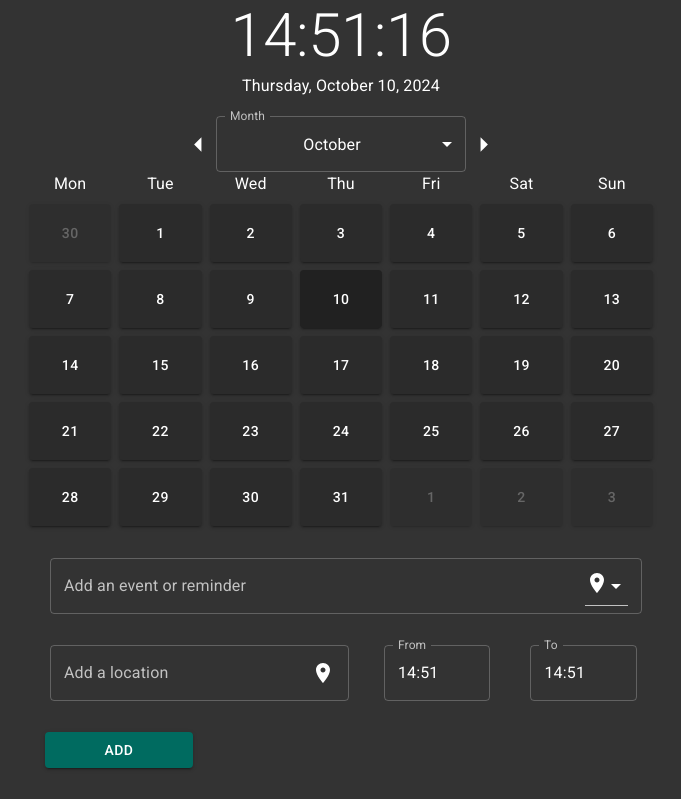
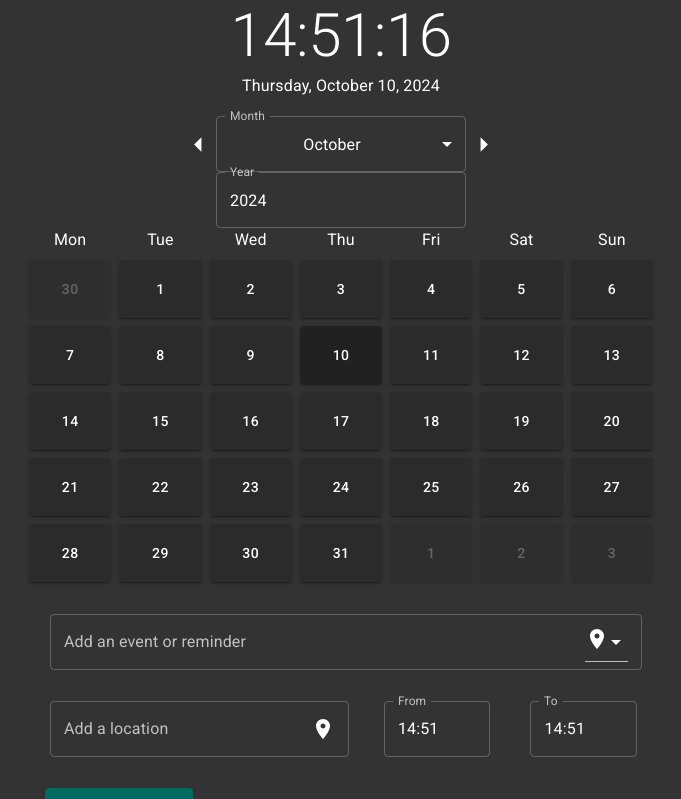
Before and after one commit to MarcusMohns/simple-calendar, a React (Vite) app: page / in a window 1280 px wide. Shown: the top 799 px of the page, without its empty margins (299-980 px from the left). Built offline with nearby package versions, Linux system fonts and the light colour scheme.

Commit message:
add select year

```diff
--- a/src/Calendar.jsx
+++ b/src/Calendar.jsx
@@ -3,7 +3,8 @@ import { useState, useEffect, Suspense, lazy } from "react";
 import Box from "@mui/material/Box";
 import { CalendarYear } from "./Utilities";
 import TextSection from "./TextSection";
-
+import SelectMonth from "./Components/SelectMonth";
+import SelectYear from "./Components/SelectYear";
 import DayDateDisplay from "./Components/DayDateDisplay";
 import Typography from "@mui/material/Typography";
 import CircularProgress from "@mui/material/CircularProgress";
@@ -165,6 +166,14 @@ const Calendar = () => {
         m: 2,
       }}
     >
+      <SelectMonth
+        selectedMonth={selectedDate.month}
+        setSelectedDate={setSelectedDate}
+        month={calendar[selectedDate.month]}
+        nextMonth={nextMonth}
+        previousMonth={previousMonth}
+      />
+      <SelectYear selectedYear={selectedDate.year} />
       <Suspense fallback={<CircularProgress color="success" />}>
         <Month
           month={calendar[selectedDate.month]}
--- /dev/null
+++ b/src/Components/SelectYear.jsx
@@ -0,0 +1,54 @@
+import React from "react";
+import Box from "@mui/material/Box";
+import InputLabel from "@mui/material/InputLabel";
+import MenuItem from "@mui/material/MenuItem";
+import FormControl from "@mui/material/FormControl";
+import Select from "@mui/material/Select";
+import TextField from "@mui/material/TextField";
+import Grid from "@mui/material/Grid2";
+import ArrowRightIcon from "@mui/icons-material/ArrowRight";
+import ArrowLeftIcon from "@mui/icons-material/ArrowLeft";
+import { MONTHS } from "../Utilities";
+
+const SelectYear = ({
+  month,
+  nextMonth,
+  previousMonth,
+  selectedYear,
+  selectedMonth,
+  setSelectedDate,
+  handleHighlighted,
+  currDay,
+  currMonth,
+  currYear,
+}) => {
+  const handleChange = (event) => {
+    setSelectedDate((oldDate) => ({ ...oldDate, month: event.target.value }));
+  };
+
+  return (
+    <Box
+      sx={{
+        minWidth: "250px",
+        textAlign: "center",
+      }}
+    >
+      <FormControl fullWidth>
+        <TextField
+          id="outlined-read-only-input"
+          label="Year"
+          defaultValue={selectedYear}
+          value={selectedYear}
+          type="number"
+          slotProps={{
+            input: {
+              readOnly: true,
+            },
+          }}
+        />
+      </FormControl>
+    </Box>
+  );
+};
+
+export default SelectYear;
--- a/src/Month.jsx
+++ b/src/Month.jsx
@@ -20,13 +20,6 @@ const Month = ({
 }) => {
   return (
     <Box sx={{ flexGrow: 1, maxWidth: { xs: "100%", lg: "50%" } }}>
-      <SelectMonth
-        selectedMonth={selectedMonth}
-        setSelectedDate={setSelectedDate}
-        month={month}
-        nextMonth={nextMonth}
-        previousMonth={previousMonth}
-      />
       <Grid container spacing={1} columns={7}>
         {DAYS.map((day) => (
           <Grid size={1} key={day} sx={{ textAlign: "center" }}>
```
